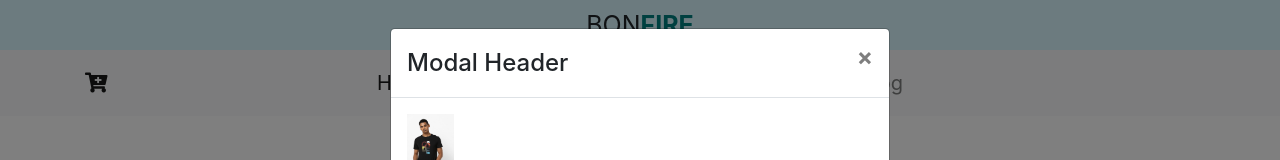
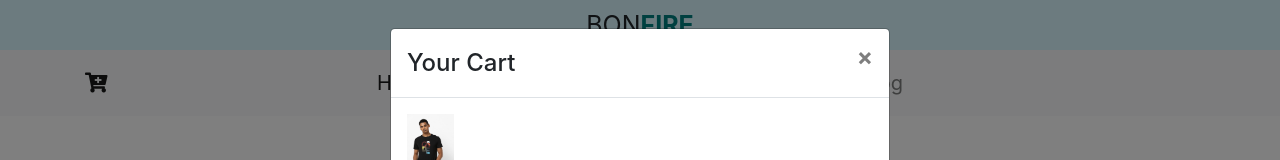
Before and after one commit to theneelshah/EComm, a plain HTML site: page index.htm in a window 1280 px wide. Both pictures are taken after a click on the element 96 px from the left and 83 px from the top of the page. Shown: the top 160 px of the page. Drawn offline with nearby package versions, Linux system fonts and the light colour scheme.

Commit message:
Update index.htm

```diff
--- a/index.htm
+++ b/index.htm
@@ -145,7 +145,7 @@
     <div class="modal-dialog">
       <div class="modal-content">
         <div class="modal-header">
-          <h4 class="modal-title">Modal Header</h4>
+          <h4 class="modal-title">Your Cart</h4>
           <button type="button" class="close" data-dismiss="modal">&times;</button>
         </div>
         <div class="modal-body">
```
